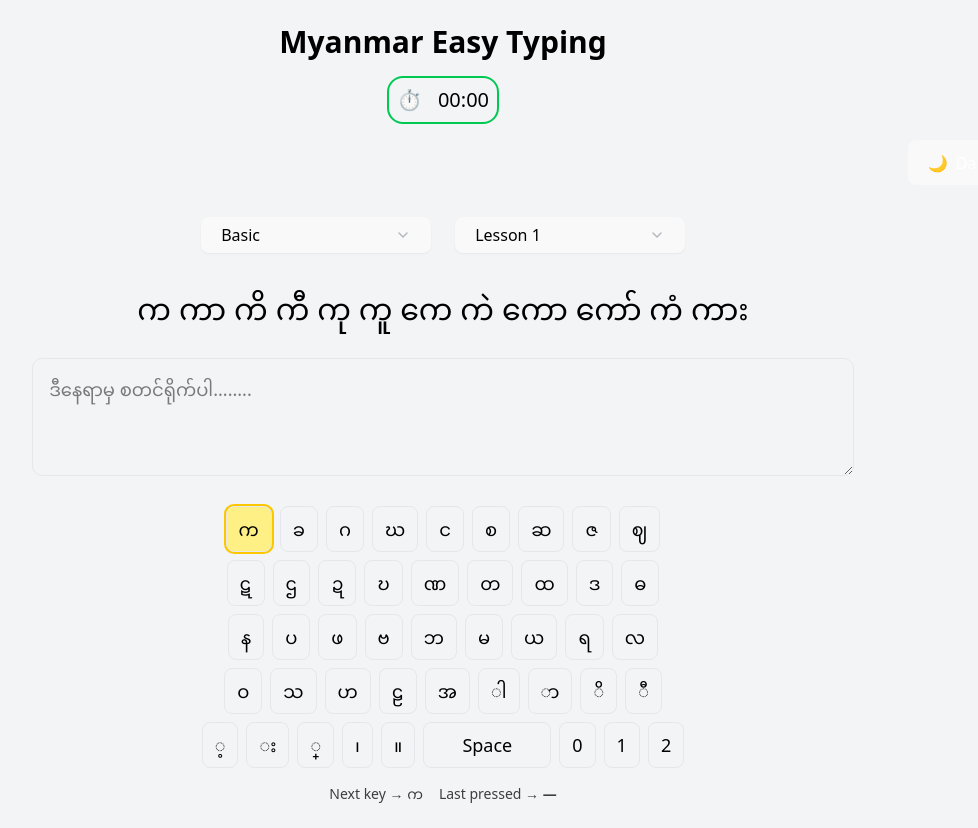
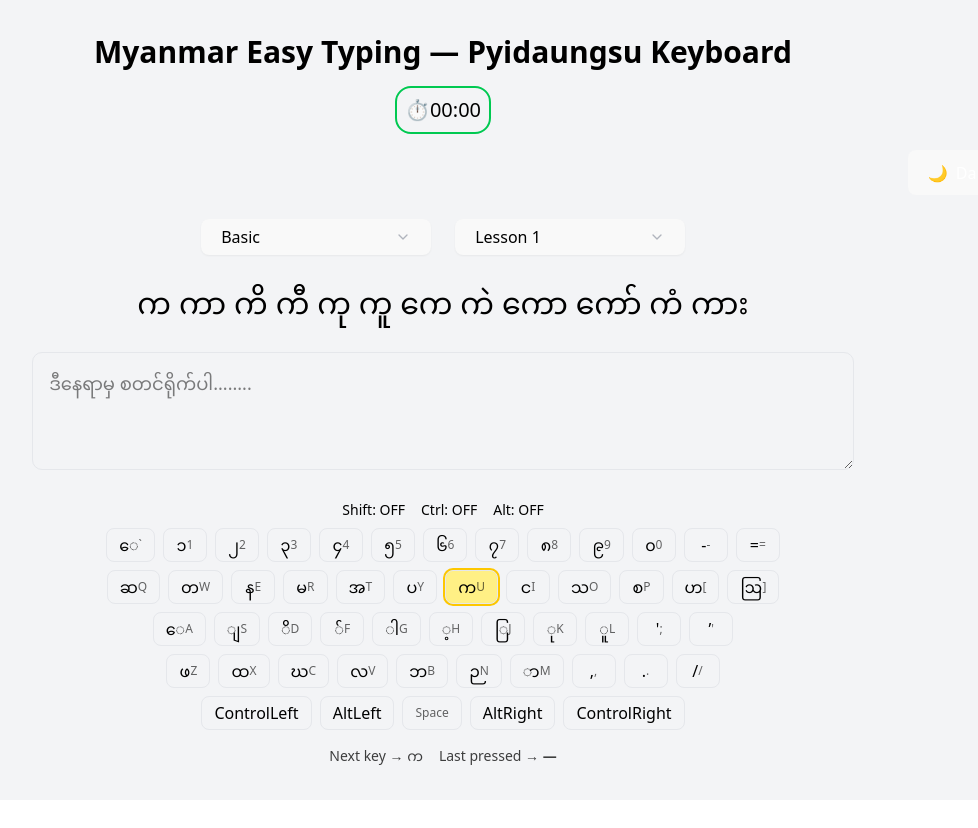
Before and after one commit to OakkarNyunt/MyanTyping, a React (Vite) app: page / in a window 1280 px wide. Shown: the whole page, without its empty margins (197-1175 px from the left). After the commit the page ends 800 px from the top, so only its background shows below. Built offline with nearby package versions, Linux system fonts and the light colour scheme.

Commit message:
fix keyboard mapping

```diff
--- a/src/App.tsx
+++ b/src/App.tsx
@@ -1,4 +1,4 @@
-import React, { useState, useEffect, useRef } from "react";
+import React, { useEffect, useRef, useState } from "react";
 
 import {
   Select,
@@ -30,6 +30,7 @@ const Button: React.FC<React.ButtonHTMLAttributes<HTMLButtonElement>> = ({
 };
 
 const MyanmarTyping: React.FC = () => {
+  // -- Core lesson state
   const [lessons, setLessons] = useState<Lessons>({});
   const [selectedLesson, setSelectedLesson] = useState("lesson1");
   const [currentList, setCurrentList] = useState<string[]>([]);
@@ -42,10 +43,25 @@ const MyanmarTyping: React.FC = () => {
   const [level, setLevel] = useState("basic");
   const wrongSoundRef = useRef<HTMLAudioElement | null>(null);
 
-  // ------------------ TIMER ------------------
-  const [time, setTime] = useState(0); // seconds
+  // -- Timer
+  const [time, setTime] = useState(0);
   const [isRunning, setIsRunning] = useState(false);
   const timerRef = useRef<number | null>(null);
+
+  // -- Keyboard UI & keys
+  const [pressedPhysical, setPressedPhysical] = useState<
+    Record<string, boolean>
+  >({});
+  const [modifierState, setModifierState] = useState({
+    Shift: false,
+    Control: false,
+    Alt: false,
+  });
+
+  // track last pressed char & next char
+  const [lastPressedChar, setLastPressedChar] = useState("");
+  const currentText = (currentList[currentIndex] || "") as string;
+  const nextChar = currentText[input.length] || "";
 
   const resetTimer = () => {
     if (timerRef.current !== null) {
@@ -55,7 +71,6 @@ const MyanmarTyping: React.FC = () => {
     setIsRunning(false);
     setTime(0);
   };
-  // -------------------------------------------
 
   useEffect(() => {
     try {
@@ -67,12 +82,11 @@ const MyanmarTyping: React.FC = () => {
 
   useEffect(() => {
     fetch("/lessons.json")
-      .then((res) => res.json())
-      .then((data) => setLessons(data))
+      .then((r) => r.json())
+      .then((d) => setLessons(d))
       .catch(() => console.error("Failed to load lessons.json"));
   }, []);
 
-  // Cleanup timer when unmounting
   useEffect(() => {
     return () => {
       if (timerRef.current !== null) {
@@ -81,43 +95,36 @@ const MyanmarTyping: React.FC = () => {
     };
   }, []);
 
-  // Register service worker for PWA (if exists)
+  // PWA sw register (optional)
   useEffect(() => {
     if ("serviceWorker" in navigator) {
-      // Register on mount, ignore errors — it's optional
-      navigator.serviceWorker
-        .register("/service-worker.js")
-        .then((reg) => {
-          // optionally listen for updates
-          // console.log("SW registered", reg);
-        })
-        .catch(() => {
-          // console.warn("SW registration failed (okay for dev)");
+      navigator.serviceWorker.register("/service-worker.js").catch(() => {
+        /* ignore for dev */
       });
     }
   }, []);
 
-  // When level changes
+  // lesson helpers
+  const lessonAvailable = () => !!lessons[level];
+  const sortedLessons = () =>
+    Object.keys(lessons[level] || {}).sort(
+      (a, b) =>
+        Number(a.replace("lesson", "")) - Number(b.replace("lesson", ""))
+    );
+
   useEffect(() => {
     if (!lessonAvailable()) return;
-
     const firstLesson = sortedLessons()[0] || "lesson1";
-
     setSelectedLesson(firstLesson);
     setCurrentIndex(0);
     setInput("");
-
     setCurrentList(lessons[level][firstLesson] || []);
-
     resetTimer();
   }, [level, lessons]);
 
-  // When lesson changes
   useEffect(() => {
     if (!lessonAvailable()) return;
-
     const list = lessons[level][selectedLesson] || [];
-
     setCurrentList(list);
     setCurrentIndex(0);
     setInput("");
@@ -125,57 +132,273 @@ const MyanmarTyping: React.FC = () => {
     resetTimer();
   }, [selectedLesson, level, lessons]);
 
-  const lessonAvailable = () => !!lessons[level];
-  const sortedLessons = () =>
-    Object.keys(lessons[level] || {}).sort(
-      (a, b) =>
-        Number(a.replace("lesson", "")) - Number(b.replace("lesson", ""))
-    );
+  // ------------ PYIDAUNGSU KEY MAPPINGS ------------
+  // Map physical key 'code' -> characters for base, shift and alt (Alt layer used as AltGr)
+  // This mapping is a practical, broad mapping for Pyidaungsu. Extend as needed.
+  const KEY_MAP: Record<
+    string,
+    { base?: string; shift?: string; alt?: string; label?: string }
+  > = {
+    Backquote: { base: "ေ", shift: "=", label: "`" }, // example
+    Digit1: { base: "၁", shift: "!", label: "1" },
+    Digit2: { base: "၂", shift: "@", label: "2" },
+    Digit3: { base: "၃", shift: "#", label: "3" },
+    Digit4: { base: "၄", shift: "$", label: "4" },
+    Digit5: { base: "၅", shift: "%", label: "5" },
+    Digit6: { base: "၆", shift: "^", label: "6" },
+    Digit7: { base: "၇", shift: "&", label: "7" },
+    Digit8: { base: "၈", shift: "*", label: "8" },
+    Digit9: { base: "၉", shift: "(", label: "9" },
+    Digit0: { base: "၀", shift: ")", label: "0" },
+    Minus: { base: "-", shift: "_", label: "-" },
+    Equal: { base: "=", shift: "+", label: "=" },
 
-  const currentText = currentList[currentIndex] || "";
+    KeyQ: { base: "ဆ", shift: "ဈ", label: "Q" }, // some punctuation examples
+    KeyW: { base: "တ", shift: "ဝ", label: "W" },
+    KeyE: { base: "န", shift: "ဣ", label: "E" },
+    KeyR: { base: "မ", shift: "၎င်း", label: "R" },
+    KeyT: { base: "အ", shift: "ဤ", label: "T" },
+    KeyY: { base: "ပ", shift: "၌", label: "Y" },
+    KeyU: { base: "က", shift: "ဥ", label: "U" },
+    KeyI: { base: "င", shift: "၍", label: "I" },
+    KeyO: { base: "သ", shift: "ဿ", label: "O" },
+    KeyP: { base: "စ", shift: "ဏ", label: "P" },
+    BracketLeft: { base: "ဟ", shift: "ဧ", label: "[" },
+    BracketRight: { base: "ဩ", shift: "ဪ", label: "]" },
 
-  // Keyboard state helpers
-  const lastPressedChar = input.length > 0 ? input[input.length - 1] : "";
-  const nextChar = currentText[input.length] || "";
+    KeyA: { base: "‌ေ", shift: "ဗ", label: "A" },
+    KeyS: { base: "ျ", shift: "ှ", label: "S" },
+    KeyD: { base: "ိ", shift: "ီ", label: "D" },
+    KeyF: { base: "်", shift: "္", label: "F" },
+    KeyG: { base: "ါ", shift: "ွ", label: "G" },
+    KeyH: { base: "့", shift: "ံ", label: "H" },
+    KeyJ: { base: "ြ", shift: "ဲ", label: "J" },
+    KeyK: { base: "ု", shift: "ဒ", label: "K" },
+    KeyL: { base: "ူ", shift: "ဓ", label: "L" },
+    Semicolon: { base: "'", shift: '"', label: ";" },
+    Quote: { base: "’", shift: '"', label: "'" },
 
-  const handleChange = (e: React.ChangeEvent<HTMLTextAreaElement>) => {
-    const value = e.target.value;
+    KeyZ: { base: "ဖ", shift: "ဇ", label: "Z" },
+    KeyX: { base: "ထ", shift: "ဌ", label: "X" },
+    KeyC: { base: "ဃ", shift: "ဃ", label: "C" },
+    KeyV: { base: "လ", shift: "ဠ", label: "V" },
+    KeyB: { base: "ဘ", shift: "ယ", label: "B" },
+    KeyN: { base: "ဉ", shift: "ည", label: "N" },
+    KeyM: { base: "ာ", shift: "ဦ", label: "M" },
+    Comma: { base: ",", shift: "၊", label: "," },
+    Period: { base: ".", shift: "။", label: "." },
+    Slash: { base: "/", shift: "?", label: "/" },
 
-    // START TIMER ON FIRST TYPE
-    if (!isRunning && currentText.length > 0 && value.length > 0) {
+    Space: { base: " ", shift: " ", label: "Space" },
+    // Add more mappings if you need specific Alt layer characters.
+  };
+
+  // Keyboard visual layout using physical key codes in rows
+  const KEY_ROWS: string[][] = [
+    // Top number row
+    [
+      "Backquote",
+      "Digit1",
+      "Digit2",
+      "Digit3",
+      "Digit4",
+      "Digit5",
+      "Digit6",
+      "Digit7",
+      "Digit8",
+      "Digit9",
+      "Digit0",
+      "Minus",
+      "Equal",
+    ],
+    // Q row
+    [
+      "KeyQ",
+      "KeyW",
+      "KeyE",
+      "KeyR",
+      "KeyT",
+      "KeyY",
+      "KeyU",
+      "KeyI",
+      "KeyO",
+      "KeyP",
+      "BracketLeft",
+      "BracketRight",
+    ],
+    // A row
+    [
+      "KeyA",
+      "KeyS",
+      "KeyD",
+      "KeyF",
+      "KeyG",
+      "KeyH",
+      "KeyJ",
+      "KeyK",
+      "KeyL",
+      "Semicolon",
+      "Quote",
+    ],
+    // Z row
+    [
+      "KeyZ",
+      "KeyX",
+      "KeyC",
+      "KeyV",
+      "KeyB",
+      "KeyN",
+      "KeyM",
+      "Comma",
+      "Period",
+      "Slash",
+    ],
+    // Space / modifiers row
+    ["ControlLeft", "AltLeft", "Space", "AltRight", "ControlRight"],
+  ];
+
+  // Helper: get character for a key given modifiers
+  const charForKey = (code: string, shift: boolean, alt: boolean) => {
+    const entry = KEY_MAP[code];
+    if (!entry) return "";
+    if (alt && entry.alt) return entry.alt;
+    if (shift && entry.shift) return entry.shift;
+    return entry.base ?? "";
+  };
+
+  // ------------ Input / typing logic shared for physical & virtual typing ------------
+  const startTimerIfNeeded = (newInput: string) => {
+    if (!isRunning && currentText.length > 0 && newInput.length > 0) {
       setIsRunning(true);
-      timerRef.current = setInterval(() => {
+      timerRef.current = window.setInterval(() => {
         setTime((t) => t + 1);
       }, 1000);
     }
+  };
 
-    setInput(value);
+  const processInput = (newInput: string) => {
+    // update input
+    setInput(newInput);
 
-    // Wrong character alert
-    if (value.length > 0 && currentText.length >= value.length) {
-      if (value[value.length - 1] !== currentText[value.length - 1]) {
+    // start timer if needed
+    startTimerIfNeeded(newInput);
+
+    // wrong character check
+    if (newInput.length > 0 && currentText.length >= newInput.length) {
+      if (newInput[newInput.length - 1] !== currentText[newInput.length - 1]) {
         setShake(true);
         wrongSoundRef.current?.play();
         setTimeout(() => setShake(false), 150);
       }
     }
 
-    // Completed current text
-    if (value === currentText && currentText !== "") {
+    // completion
+    if (newInput === currentText && currentText !== "") {
       setTimeout(() => {
         setInput("");
-
         resetTimer();
-
         if (currentIndex + 1 < currentList.length) {
-          setCurrentIndex(currentIndex + 1);
+          setCurrentIndex((i) => i + 1);
         } else {
           setModalOpen(true);
         }
       }, 300);
     }
+
+    // update last pressed char for UI
+    setLastPressedChar(newInput.length ? newInput[newInput.length - 1] : "");
   };
 
+  // Physical keyboard handlers
+  useEffect(() => {
+    const onKeyDown = (e: KeyboardEvent) => {
+      // Update modifier state
+      setModifierState({
+        Shift: e.shiftKey,
+        Control: e.ctrlKey,
+        Alt: e.altKey,
+      });
+
+      // highlight physical key by code
+      const code = e.code;
+      setPressedPhysical((p) => ({ ...p, [code]: true }));
+
+      // If ctrl/alt pressed alone, don't insert char (but still highlight)
+      // We'll allow modifiers + key combos to produce mapped characters.
+      const ch = charForKey(code, e.shiftKey, e.altKey);
+      if (ch) {
+        // Prevent default to avoid native layout interference when inserting mapped unicode
+        e.preventDefault();
+        processInput(input + ch);
+      } else {
+        // If this is Space or Enter or other handled keys
+        if (code === "Space") {
+          e.preventDefault();
+          processInput(input + " ");
+        }
+        if (code === "Backspace") {
+          e.preventDefault();
+          processInput(input.slice(0, -1));
+        }
+        // Allow other keys (arrows etc.)
+      }
+    };
+
+    const onKeyUp = (e: KeyboardEvent) => {
+      setModifierState({
+        Shift: e.shiftKey,
+        Control: e.ctrlKey,
+        Alt: e.altKey,
+      });
+      const code = e.code;
+      setPressedPhysical((p) => ({ ...p, [code]: false }));
+    };
+
+    window.addEventListener("keydown", onKeyDown);
+    window.addEventListener("keyup", onKeyUp);
+    return () => {
+      window.removeEventListener("keydown", onKeyDown);
+      window.removeEventListener("keyup", onKeyUp);
+    };
+    // eslint-disable-next-line react-hooks/exhaustive-deps
+  }, [input, currentText, currentIndex, currentList, isRunning]);
+
+  // Virtual key click (on-screen)
+  const handleVirtualKey = (code: string) => {
+    const shift = modifierState.Shift;
+    const alt = modifierState.Alt;
+    const ch = charForKey(code, shift, alt);
+
+    setPressedPhysical((p) => ({ ...p, [code]: true }));
+    setTimeout(() => {
+      setPressedPhysical((p) => ({ ...p, [code]: false }));
+    }, 120);
+
+    if (code === "ControlLeft" || code === "ControlRight") {
+      setModifierState((m) => ({ ...m, Control: !m.Control }));
+      return;
+    }
+    if (code === "AltLeft" || code === "AltRight") {
+      setModifierState((m) => ({ ...m, Alt: !m.Alt }));
+      return;
+    }
+    if (code === "Space") {
+      processInput(input + " ");
+      return;
+    }
+
+    // emulate pressing shift toggle on virtual keyboard
+    if (code === "ShiftLeft" || code === "ShiftRight") {
+      setModifierState((m) => ({ ...m, Shift: !m.Shift }));
+      return;
+    }
+
+    if (ch) {
+      processInput(input + ch);
+    }
+  };
+
+  // Render highlighted characters for target
   const renderHighlighted = () => {
     return currentText.split("").map((char, i) => {
       let style = "";
@@ -195,51 +418,32 @@ const MyanmarTyping: React.FC = () => {
     });
   };
 
-  // --- On-screen Burmese keyboard layout (rows)
-  const keyboardRows: string[][] = [
-    ["က", "ခ", "ဂ", "ဃ", "င", "စ", "ဆ", "ဇ", "ဈ"],
-    ["ဋ", "ဌ", "ဍ", "ဎ", "ဏ", "တ", "ထ", "ဒ", "ဓ"],
-    ["န", "ပ", "ဖ", "ဗ", "ဘ", "မ", "ယ", "ရ", "လ"],
-    ["ဝ", "သ", "ဟ", "ဠ", "အ", "ါ", "ာ", "ိ", "ီ"],
-    ["့", "း", "္", "၊", "။", " ", "0", "1", "2"],
-  ];
+  // get key display label and classes
+  const keyLabel = (code: string) => {
+    const e = KEY_MAP[code];
+    if (!e) return code;
+    // show active layer char if present, else label
+    if (modifierState.Alt && e.alt) return e.alt;
+    if (modifierState.Shift && e.shift) return e.shift;
+    if (e.base) return e.base;
+    if (e.label) return e.label;
+    return code;
+  };
 
-  // Determine classes for each key:
-  const getKeyClass = (keyChar: string) => {
-    const base =
-      "px-3 py-2 rounded-md border select-none inline-flex items-center justify-center text-lg";
-    const classes = [base];
+  const keyClasses = (code: string) => {
+    const pressed = !!pressedPhysical[code];
+    const activeNext =
+      code &&
+      charForKey(code, modifierState.Shift, modifierState.Alt) === nextChar;
+    let base =
+      "px-3 py-2 rounded-md border select-none inline-flex items-center justify-center text-lg min-w-[44px]";
+    if (pressed) base += " bg-sky-300 ring-2 ring-sky-500";
+    else if (activeNext) base += " bg-yellow-200 ring-2 ring-yellow-400";
+    return base;
+  };
 
-    // Next char hint
-    if (nextChar && keyChar === nextChar) {
-      classes.push("bg-yellow-200 ring-2 ring-yellow-400");
-    }
-
-    // Correctly typed occurrences: if any position in currentText matched and user typed that char at same position
-    // For simplicity: if lastPressedChar equals this key and it was correct, mark green; if wrong, red.
-    if (lastPressedChar && keyChar === lastPressedChar) {
-      const pos = input.length - 1;
-      const wasCorrect = currentText[pos] === lastPressedChar;
-      if (wasCorrect) classes.push("bg-green-200");
-      else classes.push("bg-red-200");
-      classes.push("ring-1");
-    }
-
-    // Also highlight keys that appear in already-correctly-typed input (green)
-    // If any position in input matched char and equals keyChar, mark subtle green
-    if (
-      input
-        .split("")
-        .some((ch, idx) => ch === keyChar && currentText[idx] === ch)
-    ) {
-      classes.push("opacity-95");
-    }
-
-    // Space key styling
-    if (keyChar === " ") classes.push("w-32");
-
-    return classes.join(" ");
-  };
+  // textarea reference to focus
+  const textareaRef = useRef<HTMLTextAreaElement | null>(null);
 
   return (
     <div
@@ -251,12 +455,12 @@ const MyanmarTyping: React.FC = () => {
       <div className="lg:min-w-2xl md:min-w-xl sm:min-w-sm w-full p-6 container mx-auto">
         {/* Title */}
         <p className="lg:text-3xl text-xl font-bold mb-2 text-center">
-          Myanmar Easy Typing
+          Myanmar Easy Typing — Pyidaungsu Keyboard
         </p>
 
         {/* TIMER */}
         <div className="text-center text-xl flex items-center justify-center space-x-2 my-4">
-          <div className="rounded-2xl p-2 space-x-4 border-2 border-green-500">
+          <div className="rounded-2xl p-2 border-2 border-green-500">
             <span>⏱️</span>
             <span>
               {String(Math.floor(time / 60)).padStart(2, "0")}:
@@ -280,7 +484,7 @@ const MyanmarTyping: React.FC = () => {
 
         <div className="text-center">
           {/* Selectors */}
-          <div className="flex justify-center space-x-6 my-8">
+          <div className="flex justify-center space-x-6 my-6">
             {/* LEVEL SELECT */}
             <Select value={level} onValueChange={setLevel}>
               <SelectTrigger className="w-[230px]">
@@ -296,7 +500,7 @@ const MyanmarTyping: React.FC = () => {
               </SelectContent>
             </Select>
 
-            {/* LESSON SELECT — ONLY JSON LESSONS */}
+            {/* LESSON SELECT */}
             <Select value={selectedLesson} onValueChange={setSelectedLesson}>
               <SelectTrigger className="w-[230px] text-xl">
                 <SelectValue placeholder="Select Lesson" />
@@ -314,6 +518,7 @@ const MyanmarTyping: React.FC = () => {
             </Select>
           </div>
 
+          {/* Target text */}
           <div
             className={
               "text-3xl mb-6 font-bold leading-relaxed whitespace-pre-wrap transition-all " +
@@ -323,32 +528,73 @@ const MyanmarTyping: React.FC = () => {
             {renderHighlighted()}
           </div>
 
+          {/* Textarea */}
           <textarea
+            ref={textareaRef}
             value={input}
-            onChange={handleChange}
+            onChange={(e) => processInput(e.target.value)}
             rows={3}
             placeholder="ဒီနေရာမှ စတင်ရိုက်ပါ........"
             className="w-8/12 p-4 border rounded-lg text-lg"
           />
 
-          {/* On-screen Keyboard */}
+          {/* On-screen physical-style keyboard */}
           <div className="mt-6 flex flex-col items-center space-y-2 select-none">
-            {keyboardRows.map((row, rIdx) => (
+            {/* Modifier indicators */}
+            <div className="mb-2 text-sm">
+              <span className="px-2">
+                Shift: {modifierState.Shift ? "ON" : "OFF"}
+              </span>
+              <span className="px-2">
+                Ctrl: {modifierState.Control ? "ON" : "OFF"}
+              </span>
+              <span className="px-2">
+                Alt: {modifierState.Alt ? "ON" : "OFF"}
+              </span>
+            </div>
+
+            {/* Rows */}
+            {KEY_ROWS.map((row, rIdx) => (
               <div
                 key={rIdx}
                 className="flex items-center justify-center space-x-2"
               >
-                {row.map((keyChar) => (
-                  <div key={keyChar} className={getKeyClass(keyChar)}>
-                    {keyChar === " " ? (
-                      <span>Space</span>
-                    ) : (
-                      <span>{keyChar}</span>
-                    )}
+                {row.map((code) => (
+                  <div
+                    key={code}
+                    onMouseDown={(e) => {
+                      e.preventDefault();
+                      // for modifiers, toggle state
+                      if (
+                        code.startsWith("Shift") ||
+                        code.startsWith("Control") ||
+                        code.startsWith("Alt")
+                      ) {
+                        handleVirtualKey(code);
+                        return;
+                      }
+                      handleVirtualKey(code);
+                      // focus textarea for subsequent typing
+                      textareaRef.current?.focus();
+                    }}
+                    onTouchStart={(e) => {
+                      e.preventDefault();
+                      handleVirtualKey(code);
+                      textareaRef.current?.focus();
+                    }}
+                    className={keyClasses(code)}
+                  >
+                    <div className="text-base leading-none">
+                      {keyLabel(code)}
+                    </div>
+                    <div className="text-xs opacity-60">
+                      {KEY_MAP[code]?.label ?? ""}
+                    </div>
                   </div>
                 ))}
               </div>
             ))}
+
             <div className="mt-2 text-sm opacity-75">
               <span className="inline-block px-2">
                 Next key → <strong>{nextChar || "—"}</strong>
@@ -359,6 +605,7 @@ const MyanmarTyping: React.FC = () => {
             </div>
           </div>
 
+          {/* Modal */}
           {modalOpen && (
             <div className="fixed inset-0 bg-black bg-opacity-50 flex items-center justify-center">
               <div className="bg-white dark:bg-gray-800 p-6 rounded-xl w-80 text-center">
@@ -384,9 +631,7 @@ const MyanmarTyping: React.FC = () => {
                     const levelLessons = sortedLessons();
                     const idx = levelLessons.indexOf(selectedLesson);
                     const next = levelLessons[idx + 1];
-
                     setModalOpen(false);
-
                     if (next) setSelectedLesson(next);
                   }}
                 >
@@ -395,12 +640,9 @@ const MyanmarTyping: React.FC = () => {
               </div>
             </div>
           )}
-        </div>
 
           <style>{`
-        .animate-shake {
-          animation: shake 0.15s linear;
-        }
+            .animate-shake { animation: shake 0.15s linear; }
             @keyframes shake {
               0% { transform: translateX(0px); }
               25% { transform: translateX(-5px); }
@@ -408,10 +650,8 @@ const MyanmarTyping: React.FC = () => {
               75% { transform: translateX(-5px); }
               100% { transform: translateX(0px); }
             }
-
-        /* small keyboard tweak */
-        .keyboard .key { min-width: 40px; }
           `}</style>
+        </div>
       </div>
     </div>
   );
```
Lines whose indentation alone changed are shown as unchanged.
